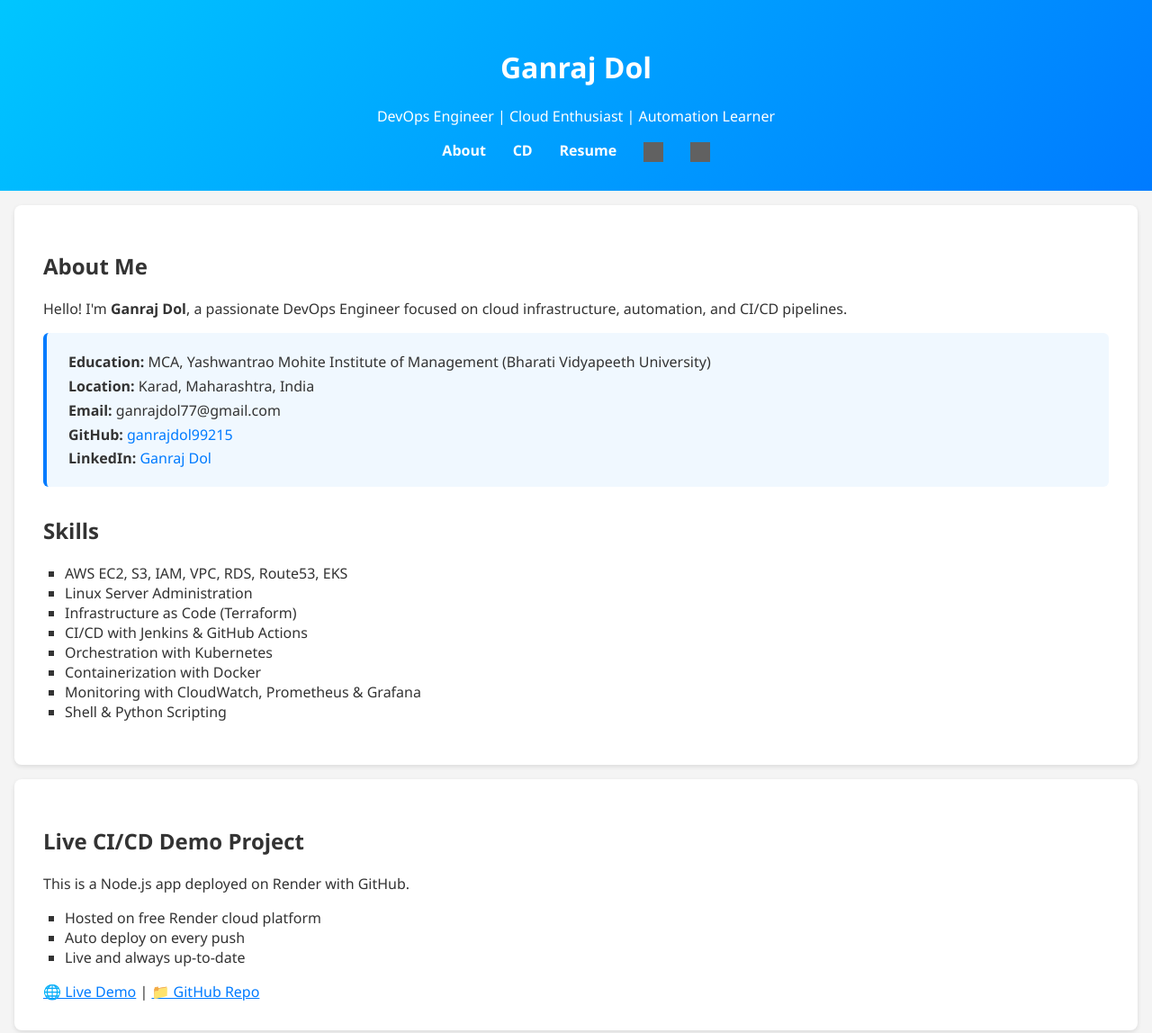
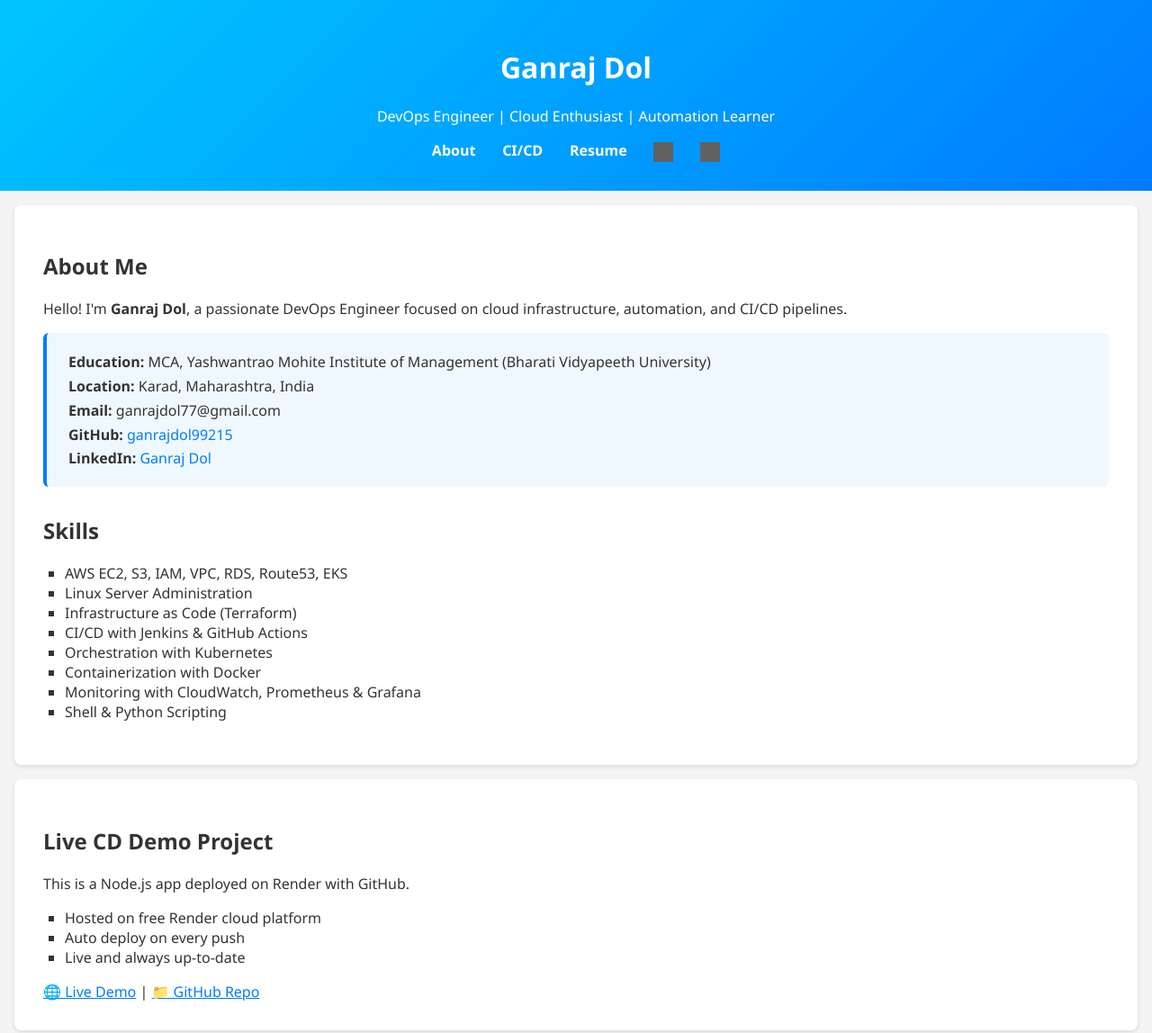
Before and after one commit to ganrajdol99215/devops-portfolio, a plain HTML site: page index.html in a window 1280 px wide. Shown: the top 1148 px of the page at 90% size. Drawn offline with Linux system fonts and the light colour scheme; grey boxes are pictures that could not be loaded.

Commit message:
Update index.html

```diff
--- a/index.html
+++ b/index.html
@@ -13,7 +13,7 @@
 
     <nav class="navbar">
       <a href="#about">About</a>
-      <a href="#cicd">CD</a>
+      <a href="#cicd">CI/CD</a>
       <a href="resume.pdf" target="_blank">Resume</a>
       <a href="https://github.com/ganrajdol99215" target="_blank">
         <img src="https://cdn.jsdelivr.net/gh/simple-icons/simple-icons/icons/github.svg" alt="GitHub" class="icon">
@@ -50,7 +50,7 @@
   </section>
 
   <section class="project" id="cicd">
-    <h2> Live CI/CD Demo Project </h2>
+    <h2> Live CD Demo Project </h2>
     <p>This is a Node.js app deployed on Render with GitHub.</p>
     <ul>
       <li>Hosted on free Render cloud platform</li>
```
